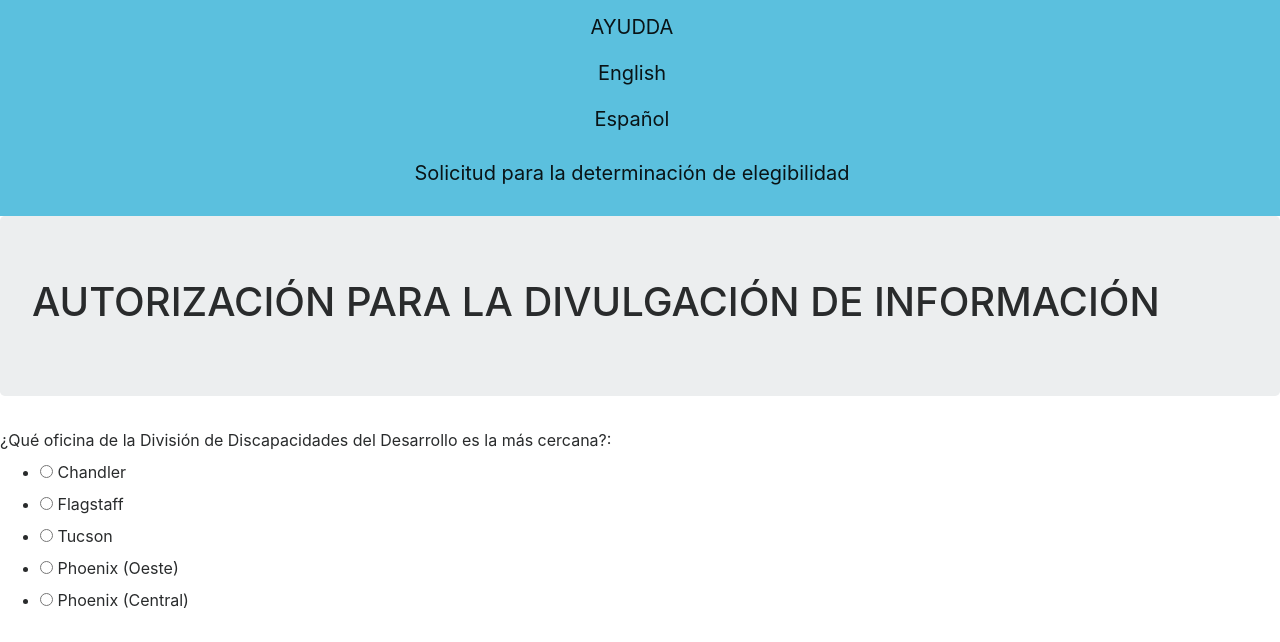
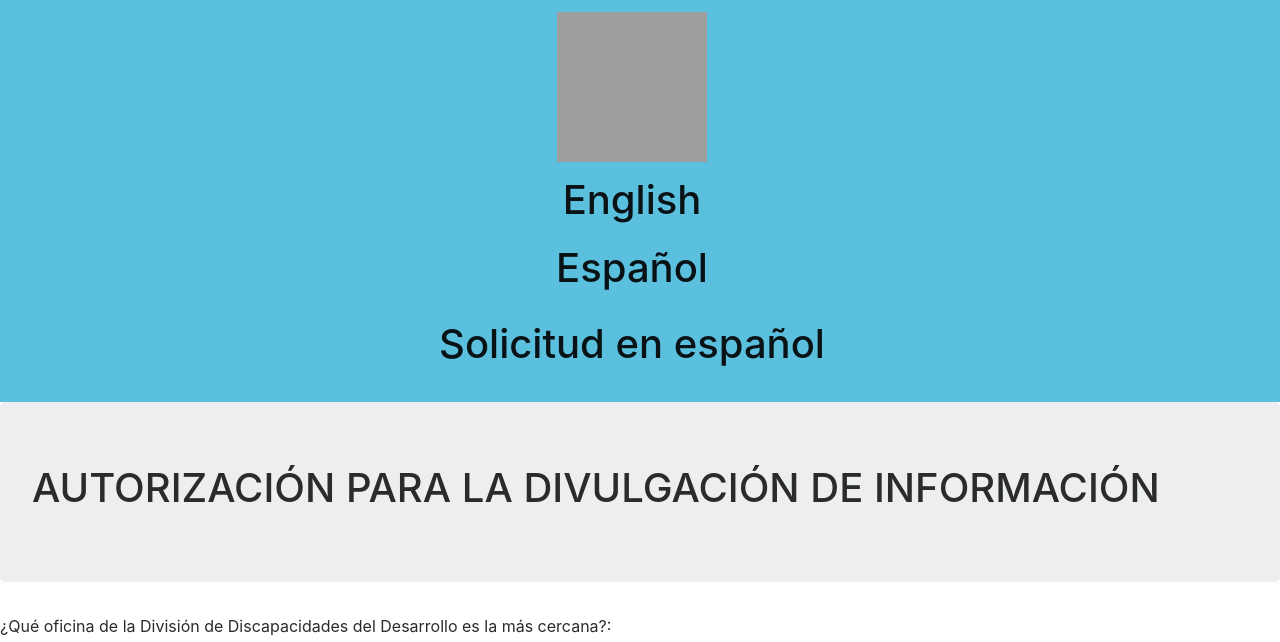
Before and after one commit to kmondaca/AYUDDA, a Flask app: page /release in a window 1280 px wide. Shown: the top 642 px of the page. Run offline with Flask 2, Linux system fonts and the light colour scheme; some libraries are stand-ins or nearby versions; grey boxes are pictures that could not be loaded.

Commit message:
commit logo and navbar enlarged

```diff
--- a/templates/base.html
+++ b/templates/base.html
@@ -7,19 +7,23 @@
     <script src="https://maxcdn.bootstrapcdn.com/bootstrap/4.0.0/js/bootstrap.min.js" integrity="sha384-JZR6Spejh4U02d8jOt6vLEHfe/JQGiRRSQQxSfFWpi1MquVdAyjUar5+76PVCmYl" crossorigin="anonymous"></script>
 </head>
 <body>
-<nav class="navbar navbar-expand-lg navbar-light bg-info">
-    <a class="navbar-brand" href="{{ url_for('index')}}">AYUDDA</a>
 
-    <nav class="navbar navbar-expand-lg navbar-light bg-info">
-    <a class="navbar-brand" href="{{ url_for('einfo')}}">English</a>
 
-        <nav class="navbar navbar-expand-lg navbar-light bg-info">
-    <a class="navbar-brand" href="{{ url_for('sinfo')}}">Español</a>
+    <nav class="navbar navbar-expand-xl navbar-light bg-info">
+        <a class="navbar-brand" href="{{ url_for('index')}}">
+    <img src="/static/alogo.png" width="150" height="150" alt="">
+  </a>
+
+    <nav class="navbar navbar-expand-xl navbar-light bg-info">
+        <a class="navbar-brand" href="{{ url_for('einfo')}}"><h1>English</h1></a>
+
+        <nav class="navbar navbar-expand-xl navbar-light bg-info">
+            <a class="navbar-brand" href="{{ url_for('sinfo')}}"><h1>Español</h1></a>
 
         </nav>
 
-        <nav class="navbar navbar-expand-lg navbar-light bg-info">
-    <a class="navbar-brand" href="{{ url_for('sectionB')}}">Solicitud para la determinación de elegibilidad</a>
+        <nav class="navbar navbar-expand-xl navbar-light bg-info">
+            <a class="navbar-brand" href="{{ url_for('sectionB')}}"><h1>Solicitud en español</h1></a>
 
         </nav>
 </nav>
```
